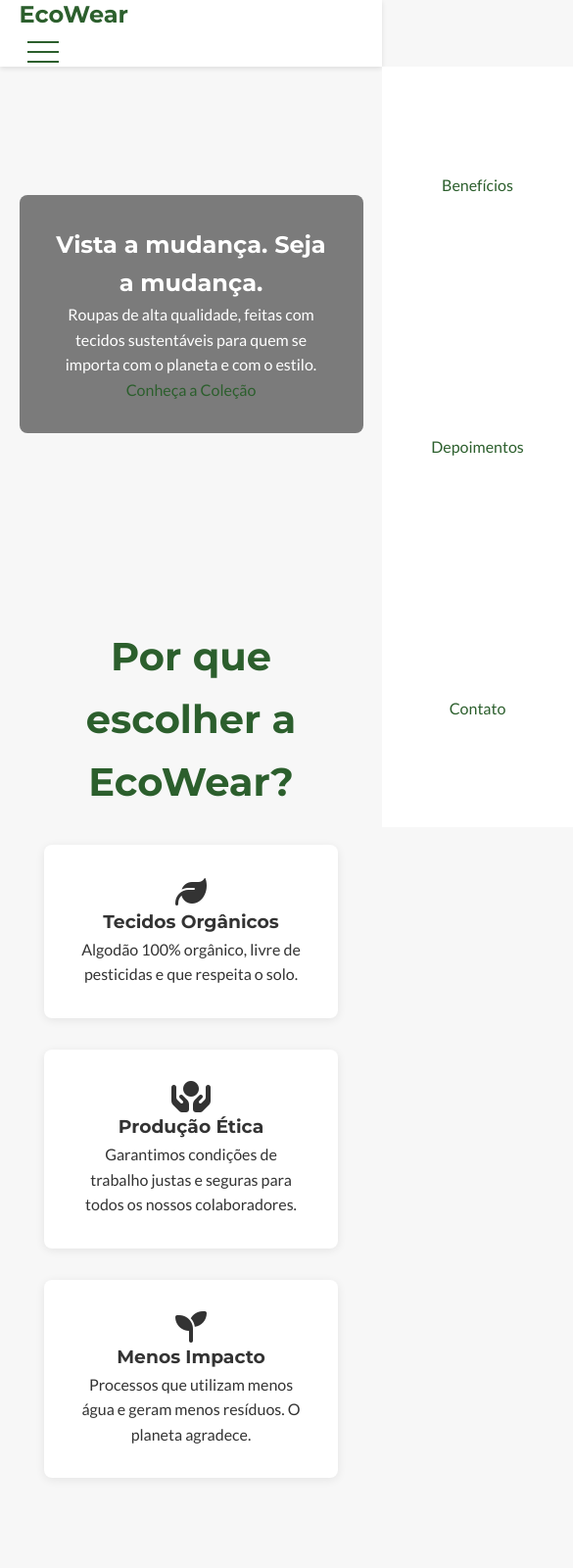
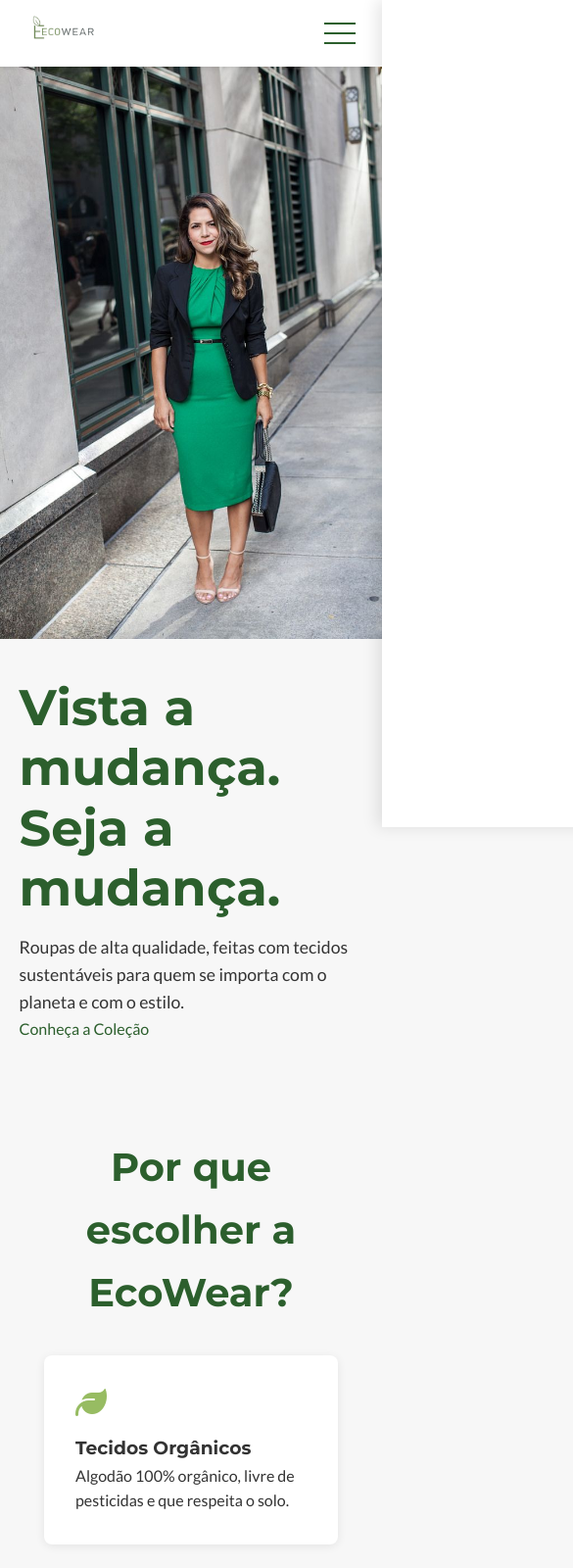
Before and after one commit to DaviLOliveira/landing-page-ecowear, a plain HTML site: page index.html in a window 390 px wide. Shown: the top 1600 px of the page at 98% size, 585 px wide, since content can reach past the window. Drawn offline with Linux system fonts and the light colour scheme.

Commit message:
Refatora design com novo Hero split-screen, logo e rodapé aprimorado

```diff
--- a/index.html
+++ b/index.html
@@ -16,7 +16,7 @@
 
     <header>
         <nav>
-            <a href="#" class="logo">EcoWear</a>
+            <a href="#" class="logo"><img src="images/logo.png" alt="Logo da EcoWear"></a>
             <ul class="nav-list">
                 <li><a href="#features">Benefícios</a></li>
                 <li><a href="#testimonials">Depoimentos</a></li>
@@ -32,13 +32,19 @@
 
     <main>
         <section id="hero">
+    <div class="hero-text">
         <div class="hero-content">
             <h1>Vista a mudança. Seja a mudança.</h1>
             <p>Roupas de alta qualidade, feitas com tecidos sustentáveis para quem se importa com o planeta e com o estilo.</p>
             <a href="#" class="cta-button">Conheça a Coleção</a>
         </div>
+    </div>
+
+    <div class="hero-image">
+    <img src="images/hero-image.jpg" alt="Modelo vestindo roupa EcoWear com estilo sustentável">
+    </div>
+
 </section>
-
         <section id="features" class="hidden">
             <h2>Por que escolher a EcoWear?</h2>
             <div class="features-container">
@@ -86,7 +92,8 @@
                     </div>
                 </div>
                 <div class="gallery-item">
-                    <img src="images/produto2.jpg" alt="Calça de linho sustentável">
+                    <img src="images/produto2.jpg" alt="Calça de linho sustentável" class="gallery-item-ajuste">
+                    <div class="gallery-item-info">
                         <h3>Calça de Linho</h3>
                         <span>R$ 189,90</span>
                     </div>
@@ -108,23 +115,43 @@
             </div>
         </section>
 
-        <section id="cta-final" class="hidden">
-            <h2>Faça parte do movimento.</h2>
-            <p>Inscreva-se na nossa newsletter e ganhe 15% de desconto na sua primeira compra.</p>
-            <form>
+        <footer>
+    <div class="footer-content">
+
+        <div class="footer-col">
+            <h3>EcoWear</h3>
+            <p>Vista a mudança. Moda consciente e de alta qualidade para um futuro mais sustentável.</p>
+        </div>
+
+        <div class="footer-col">
+            <h3>Faça parte do movimento</h3>
+            <p>Receba novidades e 15% de desconto na primeira compra.</p>
+            <form class="footer-form">
                 <input type="email" placeholder="Seu melhor e-mail">
-                <button type="submit">Quero meu desconto!</button>
+                <button type="submit">Inscrever</button>
             </form>
-        </section>
-    </main>
+        </div>
 
-    <footer>
-        <p>&copy; <span id="year"></span> EcoWear. Todos os direitos reservados.</p>
+        <div class="footer-col">
+            <h3>Contato</h3>
+            <p>contato@ecowear.com<br>(31) 99140-4571</p>
+            <div class="social-links">
+                <a href="#" aria-label="Instagram"><i class="fab fa-instagram"></i></a>
+                <a href="#" aria-label="Facebook"><i class="fab fa-facebook-f"></i></a>
+                <a href="#" aria-label="Pinterest"><i class="fab fa-pinterest-p"></i></a>
+            </div>
+        </div>
+
+    </div>
+
+    <div class="footer-bottom">
+        <p>&copy; <span id="year-footer"></span> EcoWear. Todos os direitos reservados.</p>
+    </div>
 </footer>
 
     <script src="script.js" defer></script>
     <script>
-        document.getElementById('year').textContent = new Date().getFullYear();
+    document.getElementById('year-footer').textContent = new Date().getFullYear();
     </script>
 
 </body>
--- a/style.css
+++ b/style.css
@@ -1,115 +1,178 @@
+/* ================================================================
+   ARQUIVO STYLE.CSS COMPLETO E CORRIGIDO - PROJETO ECOWEAR
+   ================================================================ */
+
+/* 1. Variáveis Globais e Reset */
 :root {
-    --cor-primaria: #2C5F2D;      /* Verde escuro principal */
-    --cor-secundaria: #97BC62;    /* Verde claro para destaques e botões */
-    --cor-fundo: #F7F7F7;         /* Cinza bem claro para o fundo da página */
-    --cor-texto: #333333;         /* Cinza escuro para textos, mais suave que preto puro */
-    --cor-branco: #FFFFFF;        /* Branco */
-    --fonte-titulos: 'Montserrat', sans-serif; /* Fonte para todos os títulos */
-    --fonte-corpo: 'Lato', sans-serif;       /* Fonte para o texto principal */
+    --cor-primaria: #2C5F2D;
+    --cor-secundaria: #97BC62;
+    --cor-fundo: #F7F7F7;
+    --cor-texto: #333333;
+    --cor-branco: #FFFFFF;
+    --fonte-titulos: 'Montserrat', sans-serif;
+    --fonte-corpo: 'Lato', sans-serif;
 }
 
 * {
-    margin: 0;  /* Remove todas as margens externas */
-    padding: 0; /* Remove todos os preenchimentos internos */
-    box-sizing: border-box; /* Muda o cálculo do tamanho total do elemento para incluir padding e border */
+    margin: 0;
+    padding: 0;
+    box-sizing: border-box;
 }
 
+/* 2. Estilos de Base */
 body {
-    font-family: var(--fonte-corpo);      /* Usa a variável de fonte que definimos */
-    background-color: var(--cor-fundo); /* Usa a variável de cor de fundo */
-    color: var(--cor-texto);              /* Define a cor padrão do texto */
-    line-height: 1.6;                     /* Aumenta o espaçamento entre linhas para melhor legibilidade */
+    font-family: var(--fonte-corpo);
+    background-color: var(--cor-fundo);
+    color: var(--cor-texto);
+    line-height: 1.6;
 }
 
-/* Aplica a fonte de títulos para todas as tags de cabeçalho e para a classe .logo */
 h1, h2, h3, .logo {
     font-family: var(--fonte-titulos);
 }
 
-/* Estilos padrão para links (tags <a>) */
 a {
-    text-decoration: none;         /* Remove o sublinhado padrão dos links */
-    color: var(--cor-primaria);    /* Define a cor padrão dos links */
+    text-decoration: none;
+    color: var(--cor-primaria);
 }
 
-/* Remove os marcadores (bolinhas) das listas não ordenadas (<ul>) */
 ul {
     list-style: none;
 }
 
+/* 3. Cabeçalho */
 header {
     background-color: var(--cor-branco);
-    padding: 1rem 5%;  /* Espaçamento interno (1rem em cima/baixo, 5% dos lados) */
-    display: flex;     /* Ativa o layout Flexbox para alinhar os itens internos */
-    justify-content: space-between; /* Coloca espaço máximo entre os itens (logo na esquerda, nav na direita) */
-    align-items: center;            /* Alinha os itens verticalmente ao centro */
-    box-shadow: 0 2px 5px rgba(0,0,0,0.1); /* Adiciona uma sombra sutil abaixo do header */
-    position: sticky;  /* Faz o header "grudar" no topo da tela ao rolar a página */
-    top: 0;            /* Define que ele deve grudar no topo (posição 0) */
-    height: 8vh;       /* Define a altura como 8% da altura da janela (viewport height) */
-    z-index: 1000;     /* Garante que o header fique na frente de outros elementos da página */
+    padding: 0 5%; /* Padding alterado para 0 em cima/baixo pois a altura controla */
+    box-shadow: 0 2px 5px rgba(0,0,0,0.1);
+    position: sticky;
+    top: 0;
+    height: 8vh;
+    z-index: 1000;
+    display: flex; /* Adicionado para centralizar o nav */
+    align-items: center; /* Adicionado para centralizar o nav */
 }
 
-header .logo {
-    font-size: 1.5rem;
-    font-weight: bold;
+header nav {
+    display: flex;
+    justify-content: space-between;
+    align-items: center;
+    width: 100%;
 }
 
-/* Estiliza a lista de links dentro da navegação do header */
-header nav ul {
-    display: flex; /* Alinha os itens da lista (os links) lado a lado */
-    gap: 1.5rem;   /* Cria um espaçamento de 1.5rem entre cada link */
+header .logo img {
+    height: 90px;
+    width: auto;
 }
 
-/* Efeito 'hover' para quando o mouse passa por cima dos links do menu */
-header nav ul a:hover {
-    color: var(--cor-secundaria); /* Muda a cor do texto */
-    font-weight: bold;
+/* 4. Seção Hero */
+#hero {
+    display: flex;
+    min-height: 70vh; /* <<== CONTROLE A ALTURA AQUI */
+    padding: 0;
+    background-color: var(--cor-fundo);
 }
 
-/* Estilos gerais aplicados a todas as tags <section> */
+.hero-text {
+    flex: 1;
+    display: flex;
+    justify-content: center;
+    flex-direction: column;
+    padding: 2rem 5%;
+}
+
+.hero-text .hero-content {
+    max-width: 500px;
+    text-align: left;
+}
+
+.hero-text h1 {
+    font-size: 3.2rem;
+    color: var(--cor-primaria);
+    line-height: 1.2;
+}
+
+.hero-text p {
+    margin-top: 1rem;
+    font-size: 1.1rem;
+}
+
+.hero-text .cta-button {
+    margin-top: 2rem;
+}
+
+.hero-image {
+    flex: 1;
+    overflow: hidden;
+}
+
+.hero-image img {
+    width: 100%;
+    height: 100%;
+    object-fit: cover;
+    object-position: center 25%;
+}
+
+/* 5. Seções Gerais */
 section {
-    padding: 4rem 5%; /* Espaçamento interno generoso para separar o conteúdo */
+    padding: 4rem 5%;
+}
+
+section:not(#hero){
     text-align: center;
 }
 
-/* Estilos para os títulos <h2> dentro das seções */
 section h2 {
     font-size: 2.5rem;
     margin-bottom: 2rem;
     color: var(--cor-primaria);
 }
 
-/* Estilos para a seção principal de apresentação (Hero) */
-#hero {
-    background-image: url('...'); /* Define a imagem de fundo */
-    background-size: cover;      /* Faz a imagem cobrir toda a área da seção sem distorcer */
-    background-position: center; /* Centraliza a imagem */
-    color: var(--cor-branco);
-    display: flex;               /* Usa flexbox para centralizar o conteúdo interno */
-    align-items: center;         /* Alinha verticalmente */
-    justify-content: center;     /* Alinha horizontalmente */
-    min-height: 60vh;            /* Garante uma altura mínima para a seção */
+/* 6. Galeria e Outras Seções */
+#gallery .gallery-grid {
+    display: grid;
+    grid-template-columns: repeat(4, 1fr);
+    gap: 1.5rem;
 }
 
-/* Caixa de conteúdo dentro da seção Hero */
-#hero .hero-content {
-    background-color: rgba(0, 0, 0, 0.5); /* Fundo preto semitransparente para dar contraste e legibilidade ao texto */
-    max-width: 600px; /* Largura máxima da caixa de conteúdo */
-    margin: 0 auto;   /* Centraliza a caixa na horizontal */
-    padding: 2rem;
+#gallery .gallery-item {
+    background-color: var(--cor-branco);
     border-radius: 8px;
+    overflow: hidden;
+    box-shadow: 0 4px 15px rgba(0,0,0,0.1);
+    transition: transform 0.3s ease;
+    display: flex;
+    flex-direction: column;
 }
 
-/* ... Estilos para os textos e botão da seção Hero ... */
+#gallery .gallery-item:hover {
+    transform: translateY(-5px);
+}
 
-/* Estilos para a seção de benefícios (Features) */
+#gallery .gallery-item img {
+    width: 100%;
+    aspect-ratio: 1 / 1;
+    object-fit: cover;
+}
+
+#gallery .gallery-item-info {
+    padding: 1rem;
+    flex-grow: 1;
+    display: flex;
+    flex-direction: column;
+    justify-content: space-between;
+    text-align: left;
+}
+
+#gallery .gallery-item-info h3 { margin-bottom: 0.25rem; font-size: 1.1rem; }
+#gallery .gallery-item-info span { font-weight: bold; color: var(--cor-primaria); font-size: 1.2rem; }
+
 .features-container, .testimonials-container {
-    display: flex;          /* Alinha os cards lado a lado */
+    display: flex;
     justify-content: center;
     gap: 2rem;
-    flex-wrap: wrap;        /* Permite que os cards quebrem para a linha de baixo em telas menores */
-    align-items: stretch;   /* Força todos os cards na mesma linha a terem a mesma altura */
+    flex-wrap: wrap;
+    align-items: stretch;
 }
 
 .feature-item, .testimonial {
@@ -117,35 +180,34 @@ section h2 {
     padding: 2rem;
     border-radius: 8px;
     box-shadow: 0 2px 10px rgba(0,0,0,0.08);
-    flex-basis: 300px;   /* Define uma largura base para cada card */
-    display: flex;       /* Transforma o card em um container flexível... */
-    flex-direction: column; /* ...para organizar seu conteúdo interno na vertical */
+    flex-basis: 300px;
+    display: flex;
+    flex-direction: column;
+    text-align: left;
 }
 
-.feature-item p, .testimonial p {
-    flex-grow: 1; /* Faz o parágrafo "crescer" e ocupar o espaço vazio, alinhando o conteúdo de todos os cards */
+.feature-item p, .testimonial p { flex-grow: 1; }
+.feature-item i { color: var(--cor-secundaria); margin-bottom: 1rem; }
+.testimonial { border-left: 5px solid var(--cor-secundaria); }
+.testimonial p { font-style: italic; margin-bottom: 1rem; }
+
+/* 7. Animações e Menu Mobile */
+.hidden {
+    opacity: 0;
+    transition: all 1s;
+    transform: translateX(-100px);
 }
 
-/* Estado inicial (escondido) dos elementos que serão animados pelo JavaScript */
-.hidden {
-    opacity: 0;                 /* Começa totalmente transparente */
-    transition: all 1s;         /* A animação de transição dura 1 segundo */
-    transform: translateX(-100px); /* Começa 100px para a esquerda, fora da posição final */
+.show {
+    opacity: 1;
+    transform: translateX(0);
 }
 
-/* Estado final (visível) dos elementos animados */
-.show {
-    opacity: 1;                 /* Fica totalmente visível */
-    transform: translateX(0);   /* Volta para sua posição original */
-}
-
-/* Ícone do menu hambúrguer (escondido por padrão em telas grandes) */
 .mobile-menu {
-    display: none;
+    display: block;
     cursor: pointer;
 }
 
-/* Linhas que formam o ícone do hambúrguer */
 .mobile-menu div {
     width: 32px;
     height: 2px;
@@ -154,61 +216,70 @@ section h2 {
     transition: 0.3s;
 }
 
-/* Animação de entrada dos links no menu mobile */
 @keyframes navLinkFade {
-    from {
-        opacity: 0;
-        transform: translateX(50px);
-    }
-    to {
-        opacity: 1;
-        transform: translateX(0);
-    }
+    from { opacity: 0; transform: translateX(50px); }
+    to { opacity: 1; transform: translateX(0); }
 }
 
-/* Animação que transforma o ícone hambúrguer em um "X" quando o menu está ativo */
-.mobile-menu.active .line1 {
-    transform: rotate(-45deg) translate(-8px, 8px);
-}
-.mobile-menu.active .line2 {
-    opacity: 0;
-}
-.mobile-menu.active .line3 {
-    transform: rotate(45deg) translate(-5px, -7px);
+.mobile-menu.active .line1 { transform: rotate(-45deg) translate(-8px, 8px); }
+.mobile-menu.active .line2 { opacity: 0; }
+.mobile-menu.active .line3 { transform: rotate(45deg) translate(-5px, -7px); }
+
+.nav-list {
+    position: fixed;
+    top: 0;
+    right: 0;
+    width: 300px;
+    height: 100vh;
+    background-color: rgba(255, 255, 255, 0.95);
+    backdrop-filter: blur(10px);
+    display: flex;
+    flex-direction: column;
+    align-items: center; /* Alinhado ao centro para melhor visual */
+    justify-content: center; /* Alinhado ao centro para melhor visual */
+    transform: translateX(100%);
+    transition: transform 0.3s ease-in-out;
+    box-shadow: -5px 0px 15px rgba(0,0,0,0.1);
 }
 
+.nav-list.active { transform: translateX(0); }
+.nav-list li { opacity: 0; }
+.nav-list a { font-size: 1.5rem; }
+
+/* 8. Footer */
+footer {
+    background-color: var(--cor-texto);
+    color: var(--cor-fundo);
+    padding: 4rem 5% 0;
+    text-align: left;
+}
+
+.footer-content {
+    display: grid;
+    grid-template-columns: repeat(auto-fit, minmax(250px, 1fr));
+    gap: 2rem;
+    padding-bottom: 2rem;
+    border-bottom: 1px solid #555;
+}
+
+/* ... (restante dos estilos do footer, que já estavam corretos) ... */
+.footer-col h3 { color: var(--cor-branco); margin-bottom: 1rem; }
+.footer-col p { margin-bottom: 1rem; line-height: 1.7; }
+.footer-form input { width: 100%; padding: 0.8rem; border: none; border-radius: 5px; margin-bottom: 0.5rem; }
+.footer-form button { width: 100%; padding: 0.8rem; border: none; border-radius: 5px; background-color: var(--cor-primaria); color: var(--cor-branco); font-weight: bold; cursor: pointer; transition: background-color 0.3s; }
+.footer-form button:hover { background-color: var(--cor-secundaria); }
+.social-links a { color: var(--cor-fundo); font-size: 1.5rem; margin-right: 1rem; transition: color 0.3s; }
+.social-links a:hover { color: var(--cor-secundaria); }
+.footer-bottom { text-align: center; padding: 1.5rem 0; font-size: 0.9rem; }
+
+/* 9. Media Queries (Responsividade) */
 @media (max-width: 999px) {
-    .mobile-menu {
-        display: block; /* O ícone do menu hambúrguer se torna visível */
-    }
-    /* Estilos da lista de links quando em modo mobile (escondida fora da tela por padrão) */
-    .nav-list {
-        position: fixed;
-        top: 8vh;
-        right: 0;
-        width: 50vw;
-        height: 92vh;
-        background: var(--cor-branco);
-        flex-direction: column;
-        align-items: center;
-        justify-content: space-around;
-        transform: translateX(100%); /* Joga o menu para fora da tela (para a direita) */
-        transition: transform 0.3s ease-in;
-    }
-
-    .nav-list.active {
-        transform: translateX(0);
-    }
-
-
-    .gallery-grid {
-        grid-template-columns: repeat(2, 1fr);
-    }
+    #hero { flex-direction: column-reverse; min-height: auto; }
+    .hero-text { text-align: center; }
+    .hero-image { min-height: 50vh; }
+    .gallery-grid { grid-template-columns: repeat(2, 1fr); }
 }
 
 @media (max-width: 600px) {
-
-    .gallery-grid {
-        grid-template-columns: 1fr;
-    }
+    .gallery-grid { grid-template-columns: 1fr; }
 }
```
Also changed, not shown: images/hero-image.jpg (added), images/logo.png (added). Lines whose indentation alone changed are shown as unchanged.
